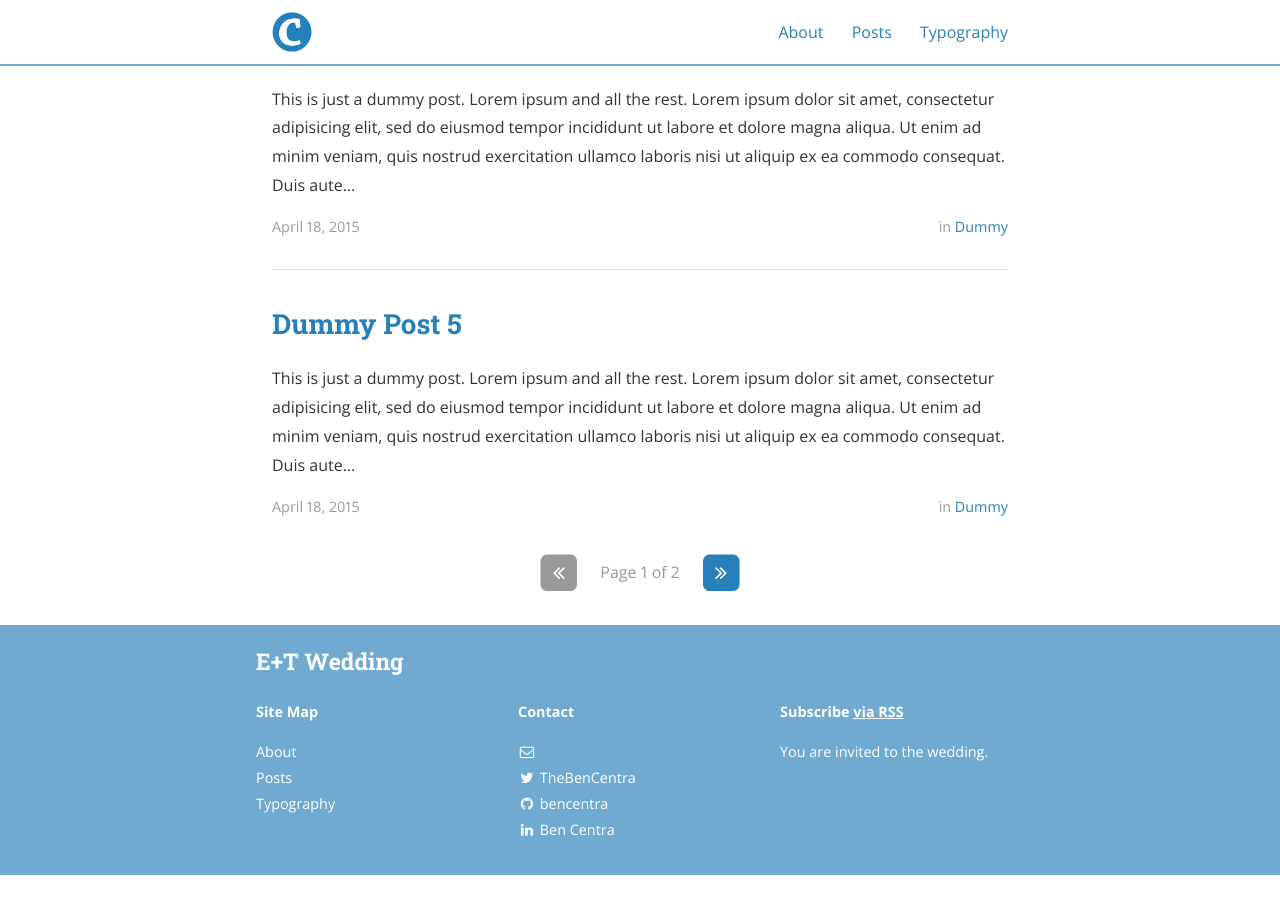
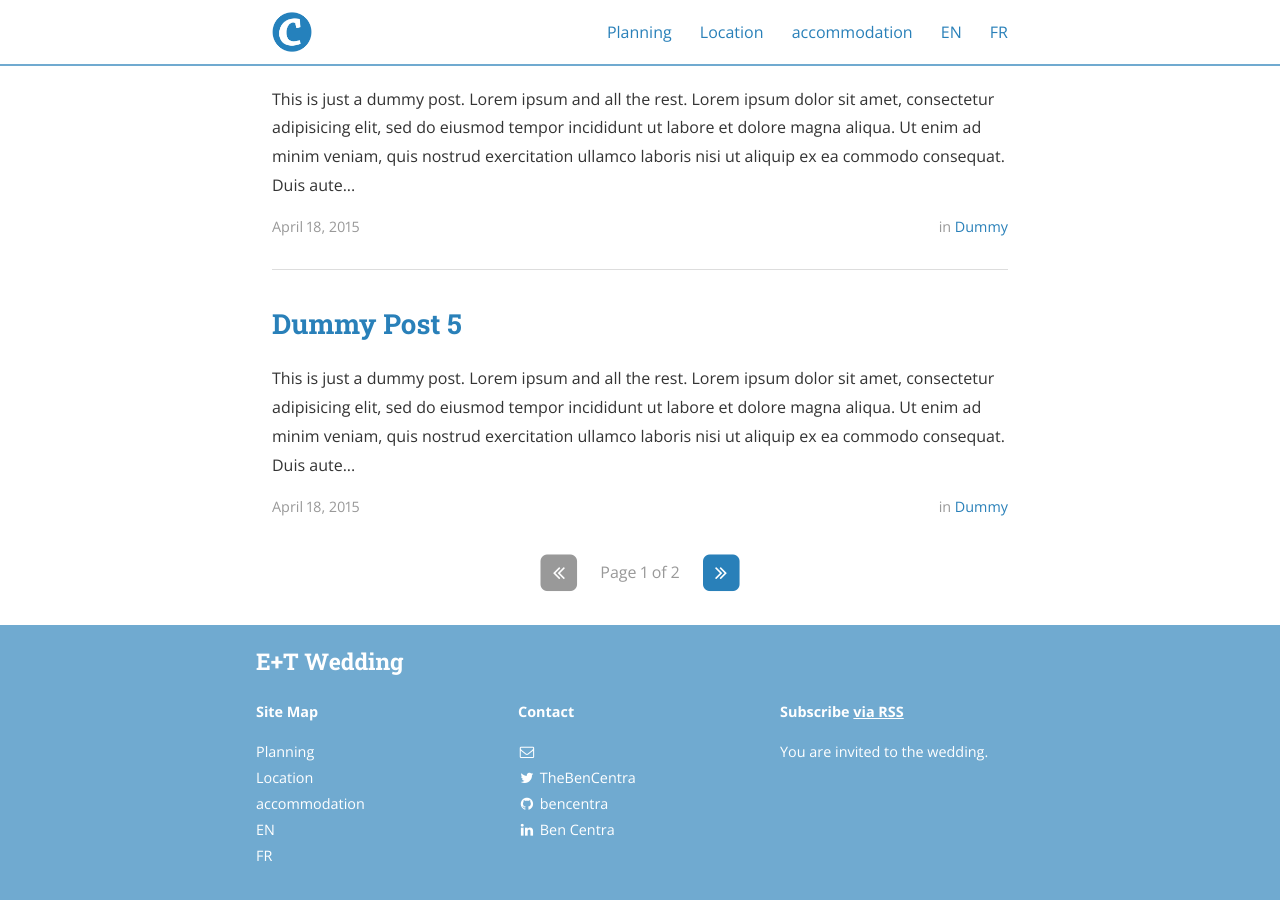
Before and after one commit to thiesgehrmann/heijmans-gehrmann, a Jekyll site: the page built from index.html, in a window 1280 px wide and 900 px high, scrolled down 1300 px. Built offline with Jekyll 4.4.1, drawn with Linux system fonts in a browser that asks for light colours; nearby versions of some CDN libraries; the list of posts is cut into pages by our own code; before the commit the page ends 2175 px from its top, so only the background shows below that.

```diff
--- a/_config.yml
+++ b/_config.yml
@@ -25,6 +25,25 @@ logo: "/assets/logo.png"
 markdown: kramdown
 inter_post_navigation: false
 highlightjs_theme: "monokai-sublime"
+
+sections:
+  - EN_name: Planning
+    FR_name: Organization
+    url: plans
+  - EN_name: Location
+    FR_name: Endroit
+    url: location
+  - EN_name: accommodation
+    FR_name: Logements
+    url: accommodation
+
+languages:
+  - language: English
+    url: index.html
+    short: EN
+  - language: French
+    url: french.html
+    short: FR
 
 # Pagination Settings
 # https://github.com/sverrirs/jekyll-paginate-v2/blob/master/README-GENERATOR.md#site-configuration
--- a/_includes/nav_links.html
+++ b/_includes/nav_links.html
@@ -1,5 +1,7 @@
-{% for page in site.pages %}
-	{% if page.title and page.main_nav == true %}
-	<li class="nav-link"><a href="{{ page.url | prepend: site.baseurl }}">{{ page.title }}</a>
-	{% endif %}
+{% for sect in site.sections %}
+        <li class="nav-link"><a href="#{{sect.url}}" alt="{{sect.EN_name}}">{{sect.EN_name}}</a>
 {% endfor %}
+
+{% for lang in site.languages %}
+    <li class="nav-link"><a href="{{lang.url | prepend: site.baseurl}}" alt="{{lang.language}}">{{lang.short}}</a>
+{% endfor %}
```
